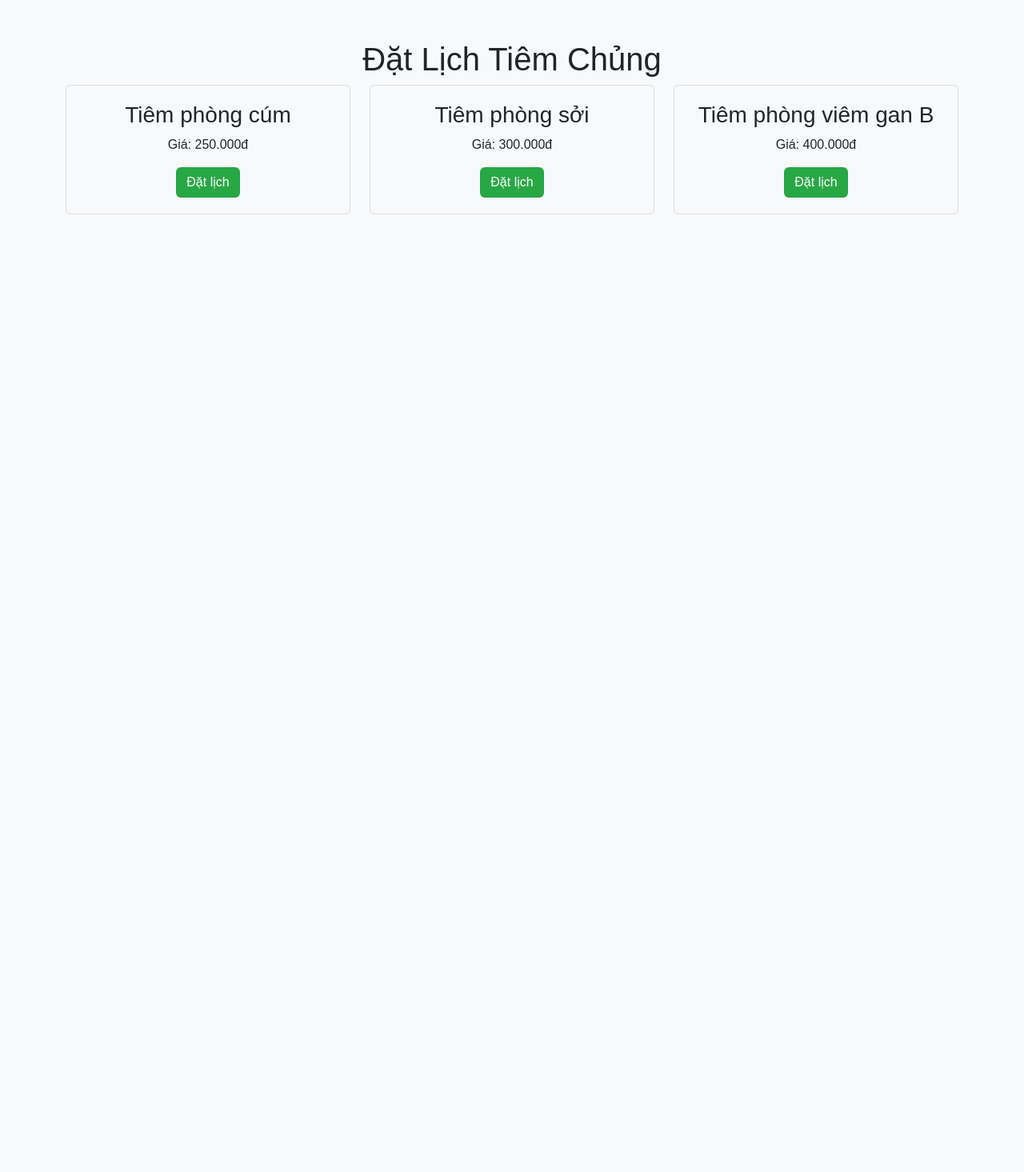
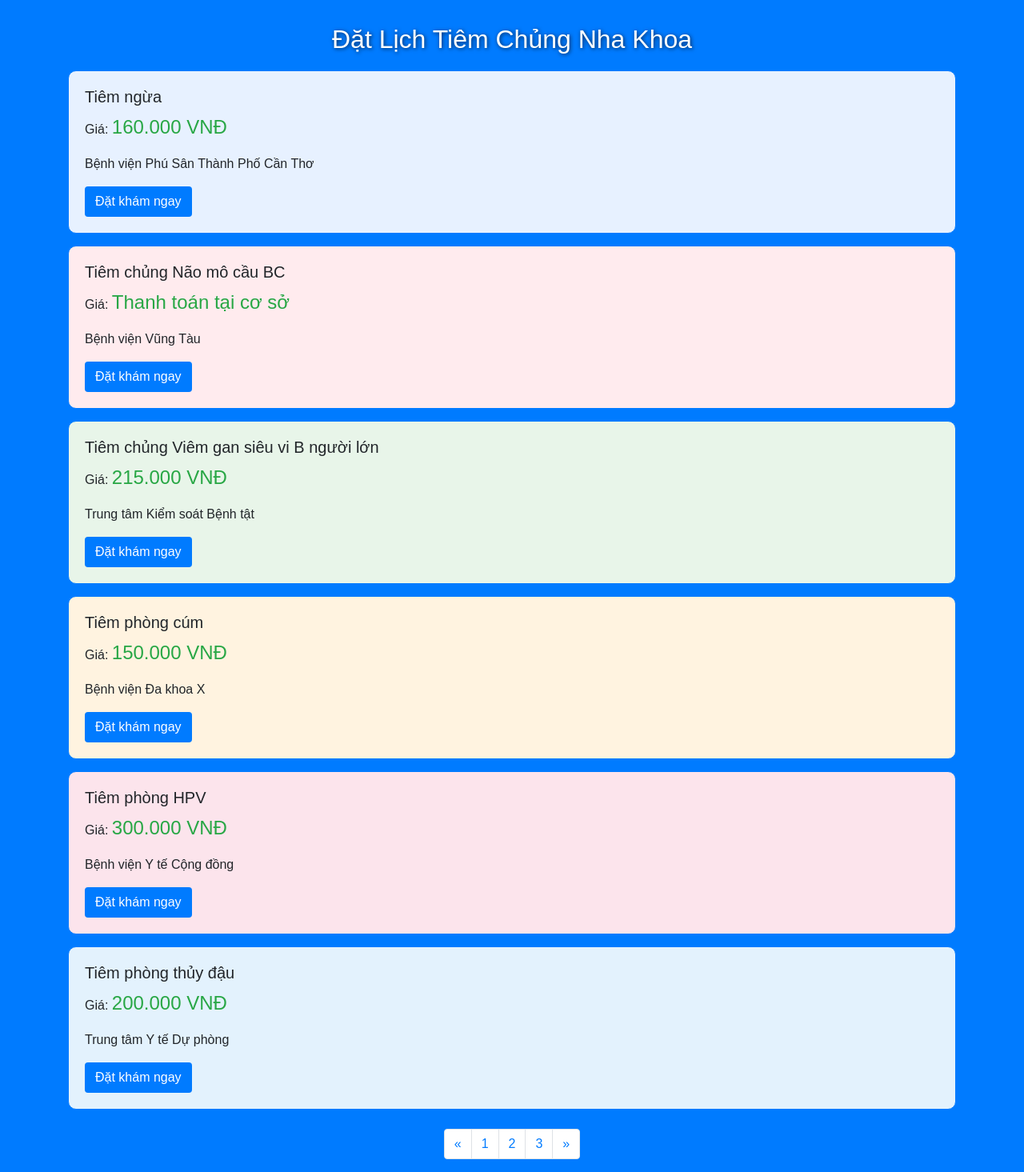
Before and after one commit to Trungdzvcl012/Nhom5, a Django app: page /dattiemchung/ in a window 1280 px wide. Shown: the whole page at 80% size. Before the commit the page ends 268 px from the top, so only its background shows below. Run offline with Django 5.2, Linux system fonts and the light colour scheme; some libraries are stand-ins or nearby versions.

Commit message:
Update dattiemchung.html

```diff
--- a/NhaKhoa/Web/Templates/dattiemchung.html
+++ b/NhaKhoa/Web/Templates/dattiemchung.html
@@ -1,102 +1,122 @@
 <!DOCTYPE html>
-<html lang="en">
+<html lang="vi">
 <head>
     <meta charset="UTF-8">
     <meta name="viewport" content="width=device-width, initial-scale=1.0">
-    <title>Đặt Lịch Tiêm Chủng</title>
-    <link href="https://cdn.jsdelivr.net/npm/bootstrap@5.3.0-alpha1/dist/css/bootstrap.min.css" rel="stylesheet">
+    <title>Đặt Lịch Tiêm Chủng Nha Khoa</title>
+    <link rel="stylesheet" href="https://stackpath.bootstrapcdn.com/bootstrap/4.5.2/css/bootstrap.min.css">
     <style>
         body {
-            background-color: #f8f9fa;
+            background-color: #007bff ;
             font-family: 'Arial', sans-serif;
         }
-
         .container {
-            margin-top: 50px;
+            margin-top: 30px;
         }
-
+        .section-title {
+            text-align: center;
+            margin-bottom: 20px;
+            color: white; /* Màu chữ trắng */
+            text-shadow: 1px 1px 5px rgba(0, 0, 0, 0.7); /* Hiệu ứng đổ bóng */
+        }
         .vaccine-card {
-            border: 1px solid #ddd;
-            border-radius: 5px;
+            border: 1px solid #007bff;
+            border-radius: 10px;
             padding: 20px;
-            margin-bottom: 20px;
-            text-align: center;
+            margin: 15px 0;
+            background-color: white;
+            transition: transform 0.2s;
         }
-
-        .btn-book {
-            background-color: #28a745; /* Màu xanh lá cho nút đặt lịch */
+        .vaccine-card:hover {
+            transform: scale(1.03);
+        }
+        .vaccine-price {
+            font-size: 1.5rem;
+            color: #28a745;
+        }
+        .btn-custom {
+            background-color: #007bff;
             color: white;
         }
-
-        .btn-book:hover {
-            background-color: #218838; /* Màu xanh lá đậm khi hover */
+        .bg-1 { background-color: #e7f1ff; }
+        .bg-2 { background-color: #ffebee; }
+        .bg-3 { background-color: #e8f5e9; }
+        .bg-4 { background-color: #fff3e0; }
+        .bg-5 { background-color: #fce4ec; }
+        .bg-6 { background-color: #e3f2fd; }
+        .pagination {
+            justify-content: center;
         }
     </style>
 </head>
 <body>
 
-<div class="container">
-    <h1 class="text-center">Đặt Lịch Tiêm Chủng</h1>
-    <div class="row">
-        <!-- Thông tin tiêm chủng 1 -->
-        <div class="col-md-4">
-            <div class="vaccine-card">
-                <h3>Tiêm phòng cúm</h3>
-                <p>Giá: 250.000đ</p>
-                <button class="btn btn-book" data-bs-toggle="modal" data-bs-target="#bookingModal">Đặt lịch</button>
-            </div>
+    <div class="container">
+        <h2 class="section-title">Đặt Lịch Tiêm Chủng Nha Khoa</h2>
+
+        <div class="vaccine-card bg-1">
+            <h5>Tiêm ngừa</h5>
+            <p>Giá: <span class="vaccine-price">160.000 VNĐ</span></p>
+            <p>Bệnh viện Phú Sân Thành Phố Cần Thơ</p>
+            <button class="btn btn-custom">Đặt khám ngay</button>
         </div>
-        <!-- Thông tin tiêm chủng 2 -->
-        <div class="col-md-4">
-            <div class="vaccine-card">
-                <h3>Tiêm phòng sởi</h3>
-                <p>Giá: 300.000đ</p>
-                <button class="btn btn-book" data-bs-toggle="modal" data-bs-target="#bookingModal">Đặt lịch</button>
-            </div>
+
+        <div class="vaccine-card bg-2">
+            <h5>Tiêm chủng Não mô cầu BC</h5>
+            <p>Giá: <span class="vaccine-price">Thanh toán tại cơ sở</span></p>
+            <p>Bệnh viện Vũng Tàu</p>
+            <button class="btn btn-custom">Đặt khám ngay</button>
         </div>
-        <!-- Thông tin tiêm chủng 3 -->
-        <div class="col-md-4">
-            <div class="vaccine-card">
-                <h3>Tiêm phòng viêm gan B</h3>
-                <p>Giá: 400.000đ</p>
-                <button class="btn btn-book" data-bs-toggle="modal" data-bs-target="#bookingModal">Đặt lịch</button>
-            </div>
+
+        <div class="vaccine-card bg-3">
+            <h5>Tiêm chủng Viêm gan siêu vi B người lớn</h5>
+            <p>Giá: <span class="vaccine-price">215.000 VNĐ</span></p>
+            <p>Trung tâm Kiểm soát Bệnh tật</p>
+            <button class="btn btn-custom">Đặt khám ngay</button>
+        </div>
+
+        <div class="vaccine-card bg-4">
+            <h5>Tiêm phòng cúm</h5>
+            <p>Giá: <span class="vaccine-price">150.000 VNĐ</span></p>
+            <p>Bệnh viện Đa khoa X</p>
+            <button class="btn btn-custom">Đặt khám ngay</button>
+        </div>
+
+        <div class="vaccine-card bg-5">
+            <h5>Tiêm phòng HPV</h5>
+            <p>Giá: <span class="vaccine-price">300.000 VNĐ</span></p>
+            <p>Bệnh viện Y tế Cộng đồng</p>
+            <button class="btn btn-custom">Đặt khám ngay</button>
+        </div>
+
+        <div class="vaccine-card bg-6">
+            <h5>Tiêm phòng thủy đậu</h5>
+            <p>Giá: <span class="vaccine-price">200.000 VNĐ</span></p>
+            <p>Trung tâm Y tế Dự phòng</p>
+            <button class="btn btn-custom">Đặt khám ngay</button>
+        </div>
+
+        <div class="pagination mt-4">
+            <ul class="pagination">
+                <li class="page-item">
+                    <a class="page-link" href="#" aria-label="Previous">
+                        <span aria-hidden="true">&laquo;</span>
+                    </a>
+                </li>
+                <li class="page-item"><a class="page-link" href="#">1</a></li>
+                <li class="page-item"><a class="page-link" href="#">2</a></li>
+                <li class="page-item"><a class="page-link" href="#">3</a></li>
+                <li class="page-item">
+                    <a class="page-link" href="#" aria-label="Next">
+                        <span aria-hidden="true">&raquo;</span>
+                    </a>
+                </li>
+            </ul>
         </div>
     </div>
-</div>
 
-<!-- Modal Đặt Lịch -->
-<div class="modal fade" id="bookingModal" tabindex="-1" aria-labelledby="bookingModalLabel" aria-hidden="true">
-    <div class="modal-dialog">
-        <div class="modal-content">
-            <div class="modal-header">
-                <h5 class="modal-title" id="bookingModalLabel">Đặt Lịch Tiêm Chủng</h5>
-                <button type="button" class="btn-close" data-bs-dismiss="modal" aria-label="Close"></button>
-            </div>
-            <div class="modal-body">
-                <form>
-                    <div class="mb-3">
-                        <label for="patientName" class="form-label">Họ và tên</label>
-                        <input type="text" class="form-control" id="patientName" required>
-                    </div>
-                    <div class="mb-3">
-                        <label for="appointmentDate" class="form-label">Ngày đặt lịch</label>
-                        <input type="date" class="form-control" id="appointmentDate" required>
-                    </div>
-                    <div class="mb-3">
-                        <label for="patientPhone" class="form-label">Số điện thoại</label>
-                        <input type="tel" class="form-control" id="patientPhone" required>
-                    </div>
-                </form>
-            </div>
-            <div class="modal-footer">
-                <button type="button" class="btn btn-secondary" data-bs-dismiss="modal">Đóng</button>
-                <button type="button" class="btn btn-primary">Xác nhận đặt lịch</button>
-            </div>
-        </div>
-    </div>
-</div>
-
-<script src="https://cdn.jsdelivr.net/npm/bootstrap@5.3.0-alpha1/dist/js/bootstrap.bundle.min.js"></script>
+    <script src="https://code.jquery.com/jquery-3.5.1.slim.min.js"></script>
+    <script src="https://cdn.jsdelivr.net/npm/@popperjs/core@2.9.2/dist/umd/popper.min.js"></script>
+    <script src="https://stackpath.bootstrapcdn.com/bootstrap/4.5.2/js/bootstrap.min.js"></script>
 </body>
 </html>
```
